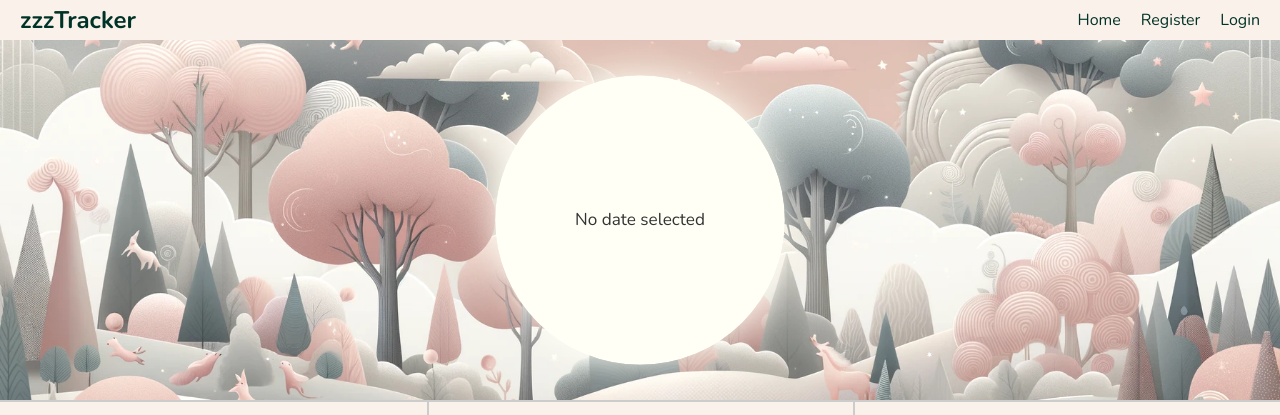
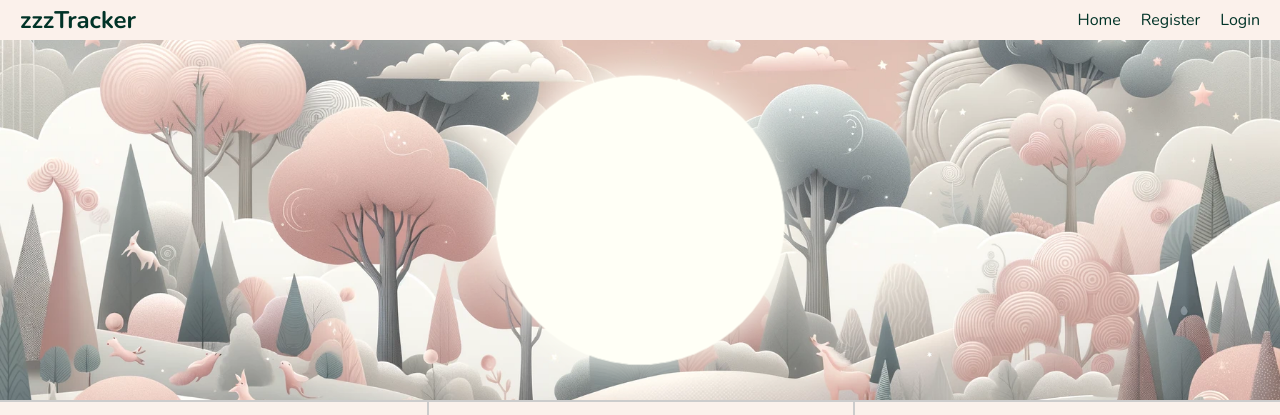
Before and after one commit to DomiCodeur/zzzTracker, an Angular app: page /home in a window 1280 px wide. Shown: the top 415 px of the page. Built offline with nearby package versions, Linux system fonts and the light colour scheme.

Commit message:
Created a pipe to view dates

```diff
--- a/src/app/app.module.ts
+++ b/src/app/app.module.ts
@@ -11,7 +11,7 @@ import { HttpClientModule } from '@angular/common/http';
 import { DatesModule } from './modules/dates/dates.module';
 import { UserService } from './services/user.service';
 import { DateService } from './services/date.service';
-
+import { DaysUntilPipe } from './modules/dates/pipes/days-until.pipe';
 @NgModule({
   declarations: [
     AppComponent,
--- a/src/app/components/home/home.component.html
+++ b/src/app/components/home/home.component.html
@@ -1,9 +1,7 @@
 <div class="top-section">
   <div class="left-panel"></div>
   <div class="center-panel">
-    <div class="selected-date-display">
-      <app-date-selected></app-date-selected>
-    </div>
+    <app-date-selected></app-date-selected>
   </div>
   <div class="right-panel">
     <app-date-list></app-date-list>
--- a/src/app/modules/dates/date-list/date-list.component.html
+++ b/src/app/modules/dates/date-list/date-list.component.html
@@ -1,4 +1,3 @@
-<div class="cards-container">
 <div *ngFor="let date of dates" class="date-card">
   <h3>{{ date.name }}</h3>
   <p>{{ date.getDateString() }}</p>
@@ -7,4 +6,3 @@
   <button (click)="moveDateDown(date.id)">↓</button>
   <button (click)="onDeleteDate(date.id)">Delete</button>
 </div>
-</div>
--- a/src/app/modules/dates/date-selected/date-selected.component.css
+++ b/src/app/modules/dates/date-selected/date-selected.component.css
@@ -0,0 +1,30 @@
+.selected-date-display {
+  width: 270px;
+  height: 270px;
+  border-radius: 50%;
+  background: radial-gradient(circle at center, #fffff6, #fffff6 80%, #fffff6);
+  display: flex;
+  flex-direction: column;
+  align-items: center;
+  justify-content: center;
+  animation: pulse 23s infinite;
+  text-align: center;
+}
+
+@keyframes pulse {
+  0%,
+  100% {
+    transform: scale(1);
+    box-shadow: 0 0 25px rgba(255, 255, 246, 0.8);
+  }
+  50% {
+    transform: scale(1.1);
+    box-shadow: 0 0 35px rgba(255, 255, 246, 1);
+  }
+}
+
+.number {
+  font-size: 60px;
+  color: #333;
+  font-weight: bold;
+}
--- a/src/app/modules/dates/date-selected/date-selected.component.html
+++ b/src/app/modules/dates/date-selected/date-selected.component.html
@@ -1,8 +1,9 @@
-<div *ngIf="selectedDate">
-  <h2>Selected Date</h2>
-  <h3>{{ selectedDate.name }}</h3>
-  <p>{{ selectedDate.getDateString() }}</p>
+<div class="selected-date-display">
+  <div *ngIf="selectedDate">
+    <p>Dans</p>
+    <h2 class="number">{{ selectedDate.date | daysUntil }}</h2>
+    <p>jours</p>
+    <p>{{ selectedDate.name }}</p>
+  </div>
+  <div *ngIf="!selectedDate"></div>
 </div>
-<div *ngIf="!selectedDate">
-  <p>No date selected</p>
-</div>
--- a/src/app/modules/dates/dates.module.ts
+++ b/src/app/modules/dates/dates.module.ts
@@ -5,6 +5,7 @@ import { DateListComponent } from './date-list/date-list.component';
 import { DateItemComponent } from './date-item/date-item.component';
 import { ReactiveFormsModule } from '@angular/forms';
 import { DateSelectedComponent } from './date-selected/date-selected.component';
+import { DaysUntilPipe } from './pipes/days-until.pipe';
 
 @NgModule({
   declarations: [
@@ -12,6 +13,7 @@ import { DateSelectedComponent } from './date-selected/date-selected.component';
     DateListComponent,
     DateItemComponent,
     DateSelectedComponent,
+    DaysUntilPipe,
   ],
   imports: [CommonModule, ReactiveFormsModule],
   exports: [
--- /dev/null
+++ b/src/app/modules/dates/pipes/days-until.pipe.ts
@@ -0,0 +1,14 @@
+import { Pipe, PipeTransform } from '@angular/core';
+
+@Pipe({
+  name: 'daysUntil',
+})
+export class DaysUntilPipe implements PipeTransform {
+  transform(value: Date): number {
+    const today = new Date();
+    const targetDate = new Date(value);
+    const diffTime = targetDate.getTime() - today.getTime();
+    const diffDays = Math.ceil(diffTime / (1000 * 60 * 60 * 24));
+    return diffDays;
+  }
+}
--- a/src/styles.css
+++ b/src/styles.css
@@ -61,66 +61,21 @@ body {
   height: 45vh;
 }
 
-.left-panel,
+/* center panel */
+
 .center-panel {
   display: flex;
   align-items: center;
   justify-content: center;
-}
-
-/* center panel */
-
-.center-panel .selected-date-display {
-  display: flex;
-  flex-direction: column;
-  align-items: center;
-  justify-content: center;
-}
-
-.selected-date-display h1 {
-  font-size: 100px;
-}
-
-.selected-date-display {
-  position: relative;
-  width: 270px;
-  height: 270px;
-  border-radius: 50%;
-  background: radial-gradient(circle at center, #fffff6, #fffff6 80%, #fffff6);
-  display: flex;
-  flex-direction: column;
-  align-items: center;
-  justify-content: center;
-  animation: pulse 23s infinite;
-}
-
-@keyframes pulse {
-  0%,
-  100% {
-    transform: scale(1);
-    box-shadow: 0 0 25px rgba(255, 255, 246, 0.8);
-  }
-  50% {
-    transform: scale(1.1);
-    box-shadow: 0 0 35px rgba(255, 255, 246, 1);
-  }
-}
-
-.number {
-  font-size: 70px;
-  color: #333;
-  font-weight: bold;
-}
-
-.selected-date-display p {
-  color: #333;
-  margin-top: 0;
+  height: 100%;
 }
 
 /* right panel */
 
 .right-panel {
-  margin: 30px;
+  overflow-y: auto;
+  overflow-x: hidden;
+  max-height: calc(100vh - 120px);
 }
 
 .date-card {
@@ -129,11 +84,12 @@ body {
   border-width: 2px;
   border-style: solid;
   border-color: #ccc;
-  margin-top: 10px;
   padding: 10px;
   box-shadow: 0 4px 8px rgba(0, 0, 0, 0.2);
   text-align: center;
   transition: transform 0.3s ease-in-out;
+  width: calc(100% - 20px);
+  margin: 10px 0;
 }
 
 .date-card:hover {
```
Also changed, not shown: 1 other file (tests, documents, lock files or other folders). Lines whose indentation alone changed are shown as unchanged.
